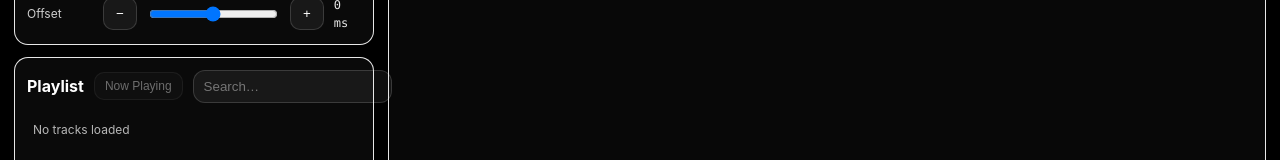
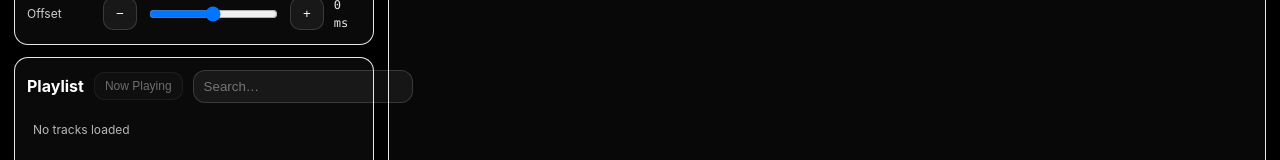
Before and after one commit to evilduck1/LyricFlow, a React (Vite) app: page / in a window 1280 px wide. Shown: the part 299-459 px from the top of the page. Built offline with nearby package versions, Linux system fonts and the light colour scheme.

Commit message:
release: v2.2.23

```diff
--- a/package.json
+++ b/package.json
@@ -1,7 +1,7 @@
 {
   "name": "mp3-player-with-scrolling-lyrics",
   "private": true,
-  "version": "2.2.22",
+  "version": "2.2.23",
   "type": "module",
   "scripts": {
     "dev": "vite",
--- a/src-tauri/tauri.conf.json
+++ b/src-tauri/tauri.conf.json
@@ -1,7 +1,7 @@
 {
   "$schema": "../node_modules/@tauri-apps/cli/config.schema.json",
   "productName": "LyricFlow",
-  "version": "2.2.22",
+  "version": "2.2.23",
   "identifier": "com.seanengland.lyricflow",
   "build": {
     "frontendDist": "../dist",
--- a/src/App.css
+++ b/src/App.css
@@ -383,7 +383,7 @@ button:disabled { opacity: 0.4; cursor: default; }
   display: flex;
   align-items: center;
   gap: 10px;
-  flex: 1;
+  flex: 0 0 auto;
   justify-content: flex-end;
 }
 
@@ -395,8 +395,10 @@ button:disabled { opacity: 0.4; cursor: default; }
 }
 
 .playlistSearch {
-  flex: 1;
-  max-width: 260px;
+  flex: 0 0 auto;
+  width: clamp(170px, 22vw, 220px);
+  max-width: none;
+
   border: 1px solid rgba(255,255,255,0.15);
   background: rgba(255,255,255,0.06);
   color: inherit;
@@ -404,6 +406,7 @@ button:disabled { opacity: 0.4; cursor: default; }
   border-radius: 12px;
   outline: none;
   margin-right: 6px;
+  box-sizing: border-box;
 }
 
 .playlistSearch:focus {
@@ -482,9 +485,8 @@ button.playlistItem.active {
 }
 
 
-/* Windows can render inputs slightly wider; give the search box a tiny safety gap */
-.playlistSearch {
-  margin-right: 8px;
+/* Windows can render inputs slightly wider; keep box sizing consistent */
+.platform-windows .playlistSearch {
   box-sizing: border-box;
 }
 
@@ -521,6 +523,8 @@ button.playlistItem.active {
   display: none !important;
 }
 
+
+
 /* --- Windows-only hard fix: prevent playlist search bleeding into card border --- */
 .platform-windows .playlistTitleRow {
   padding-right: 14px;
```
Also changed, not shown: 1 other file (tests, documents, lock files or other folders).
